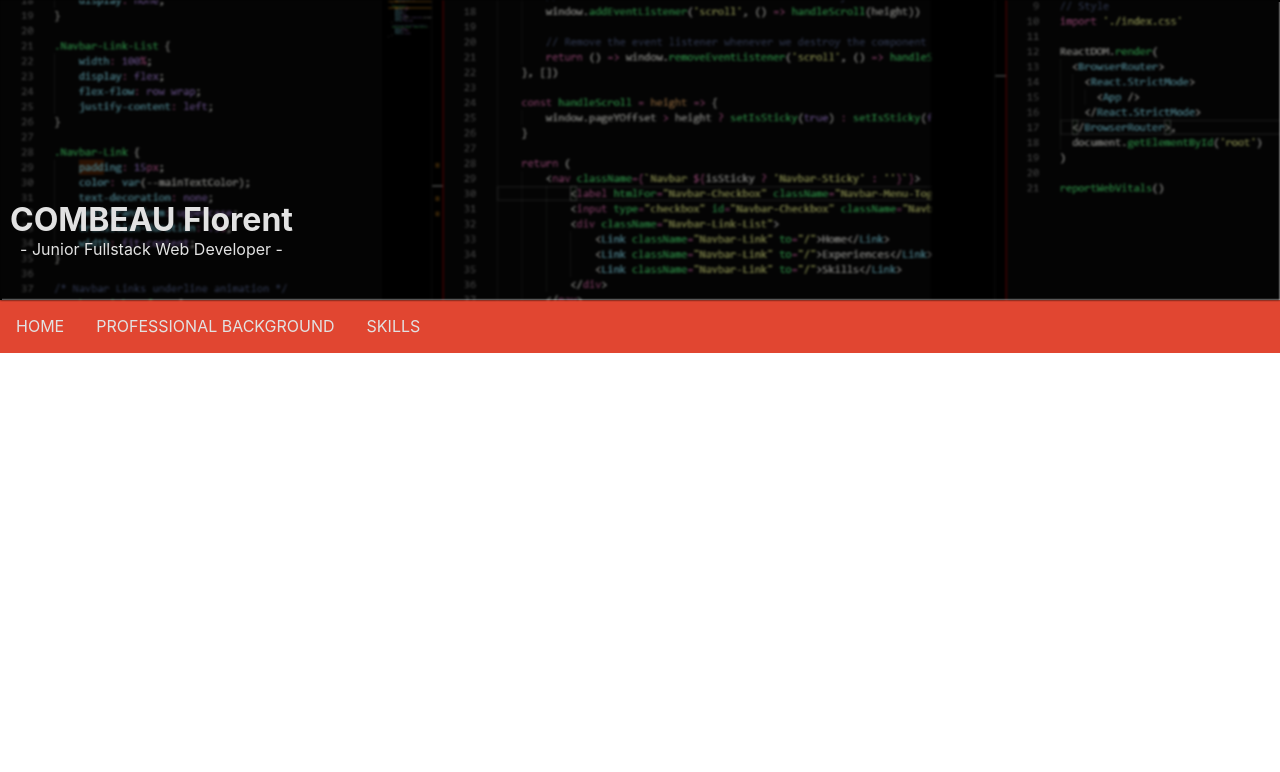
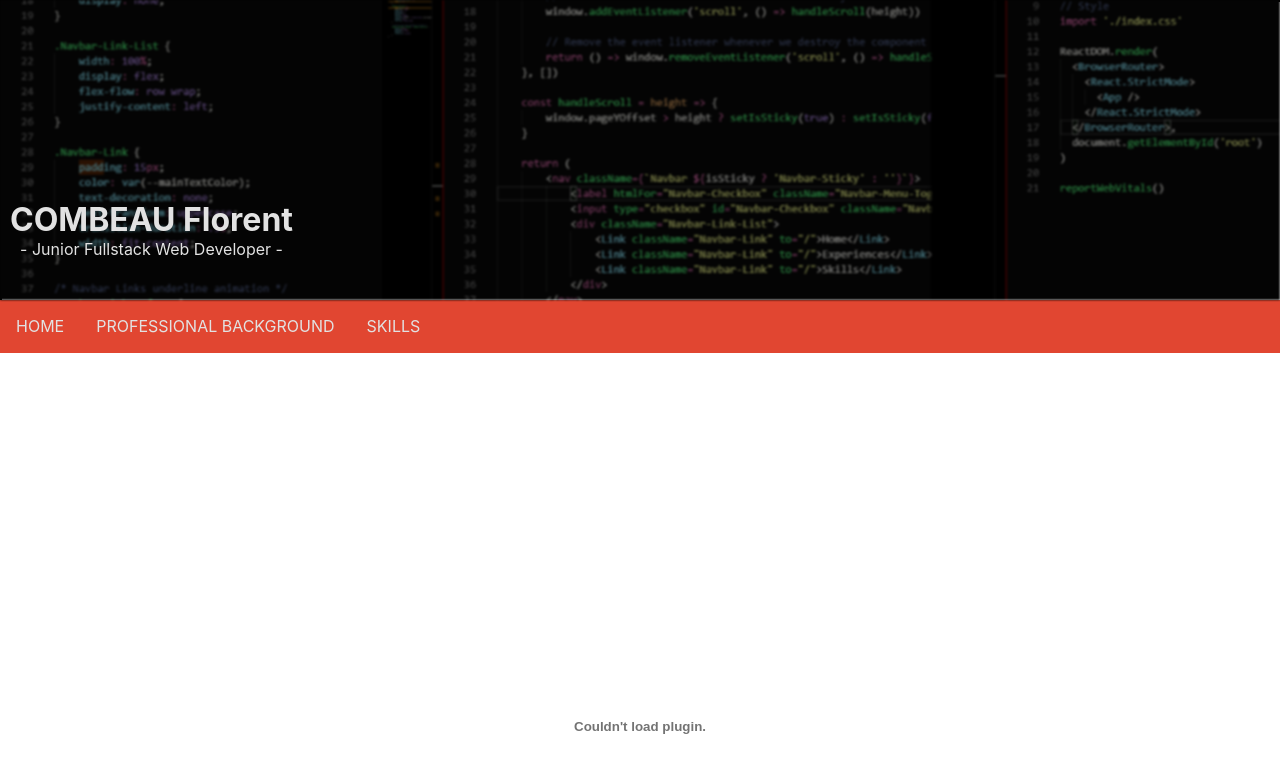
Before and after one commit to FlorentCmb/personal_website, a React (Create React App) app: page /resume in a window 1280 px wide. Shown: the top 772 px of the page. Built offline with nearby package versions, Linux system fonts and the light colour scheme.

Commit message:
Create Resume page and add it to App

```diff
--- a/src/App.js
+++ b/src/App.js
@@ -3,6 +3,7 @@ import React from 'react'
 import { Switch, Route } from 'react-router-dom'
 // Screens
 import Home from './screens/Home'
+import Resume from './screens/Resume'
 import ProfessionalBackground from './screens/ProfessionalBackground'
 // Components
 import Banner from './components/Banner'
@@ -22,6 +23,9 @@ const App = () => {
         <Route exact path="/professional-background">
           <ProfessionalBackground />
         </Route>
+        <Route path="/resume">
+          <Resume />
+        </Route>
       </Switch>
     </main>
   )
--- /dev/null
+++ b/src/screens/Resume.css
@@ -0,0 +1,6 @@
+.Resume-File {
+    display: block;
+    margin: auto;
+    width: 90%;
+    height: calc(100vh - 54px);
+}
--- /dev/null
+++ b/src/screens/Resume.js
@@ -0,0 +1,16 @@
+// Librairies
+import React from 'react'
+// Files
+import resume_file from '../files/CV.pdf'
+// Style
+import './Resume.css'
+
+const Resume = () => {
+    return (
+        <div className="Resume">
+            <embed className="Resume-File" src={resume_file} type="application/pdf" />
+        </div>
+    )
+}
+
+export default Resume
```
